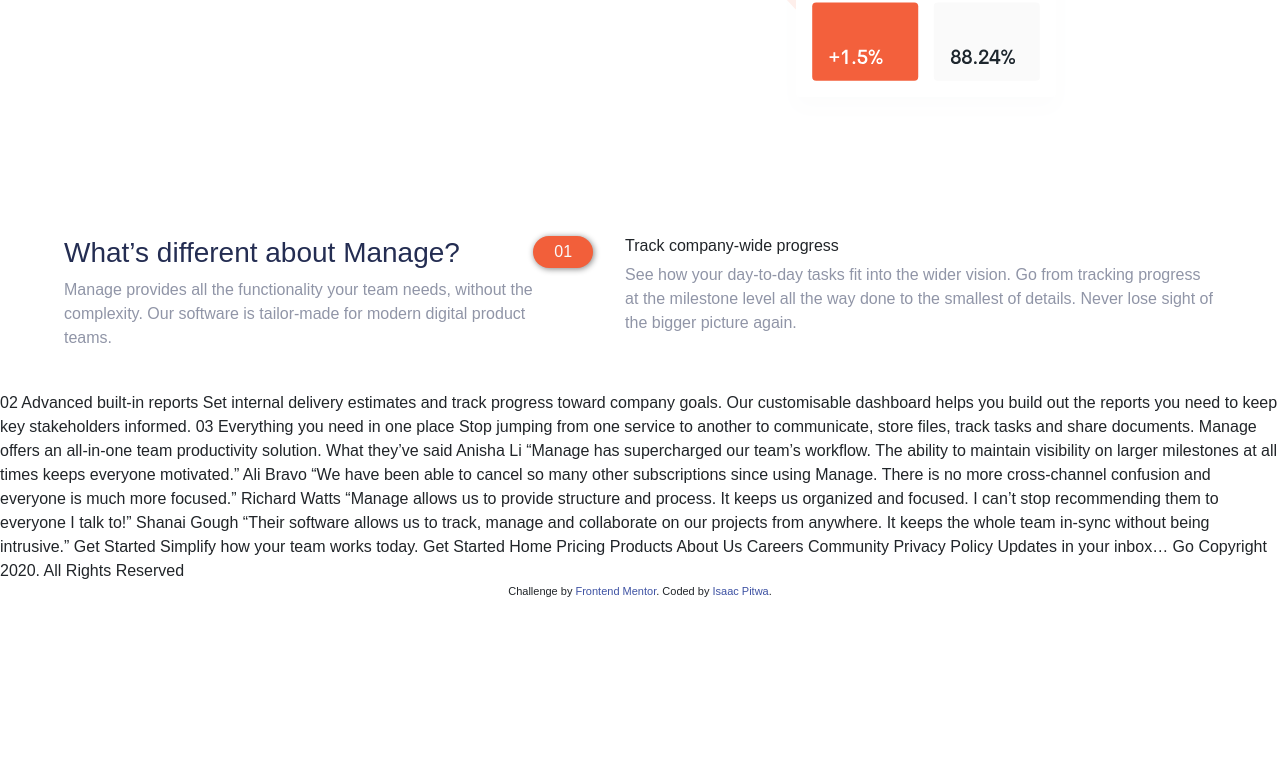
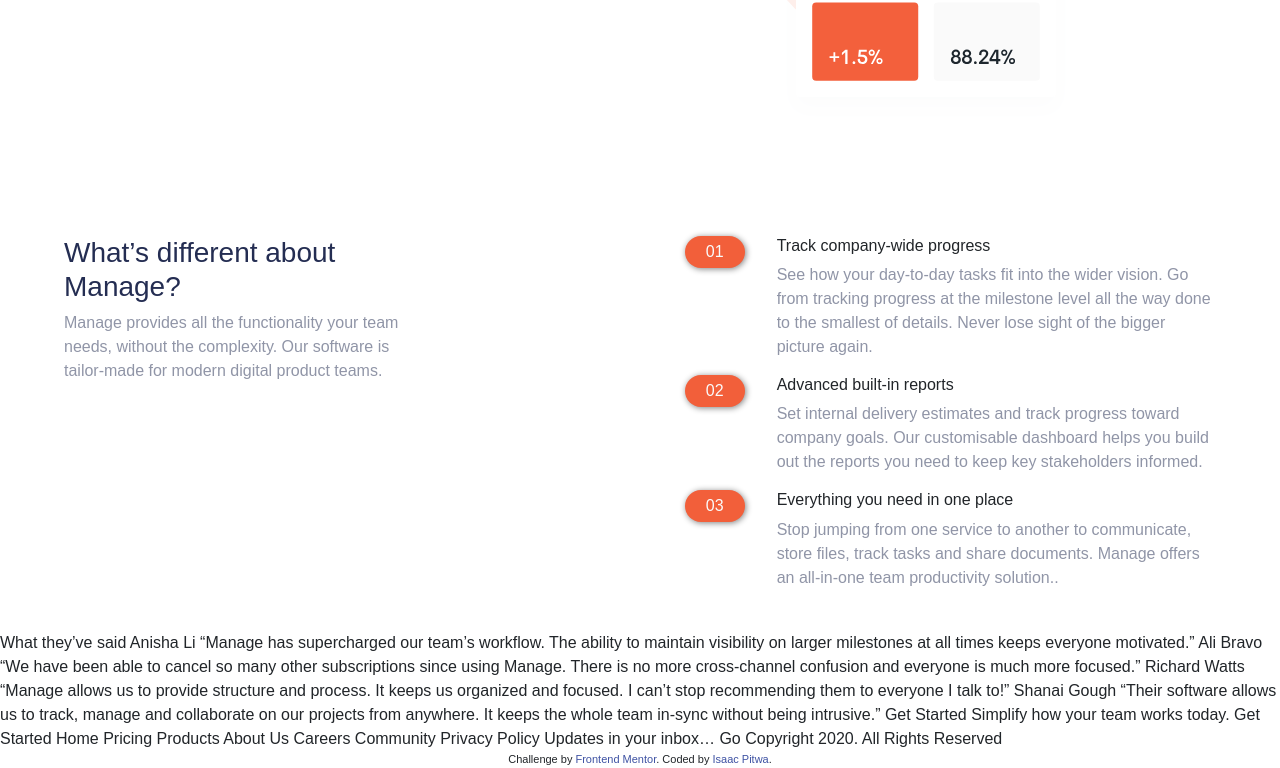
Before and after one commit to isaacpitwa/Manage-Landing-page, a plain HTML site: page index.html in a window 1280 px wide. Shown: the part 541-1309 px from the top of the page. Before the commit the page ends 1141 px from the top, so only its background shows below. Drawn offline with nearby package versions, Linux system fonts and the light colour scheme; a web font is replaced by a local one.

Commit message:
Why Manage section

```diff
--- a/index.html
+++ b/index.html
@@ -82,6 +82,7 @@
         the complexity. Our software is tailor-made for modern digital
         product teams.</p>
     </div>
+    <div style="width: 60%;"></div>
     <div class="reasons">
       <div class="reason">
         <div class="reason-label">
@@ -93,8 +94,29 @@
             tracking progress at the milestone level all the way done to the
             smallest of details. Never lose sight of the bigger picture again.</p>
         </div>
-
-
+      </div>
+      <div class="reason">
+        <div class="reason-label">
+          <div class="reason-label-btn">02</div>
+        </div>
+        <div class="reason-text">
+          <h6>Advanced built-in reports</h6>
+          <p>  Set internal delivery estimates and track progress toward company
+            goals. Our customisable dashboard helps you build out the reports
+            you need to keep key stakeholders informed.</p>
+        </div>
+      </div>
+      <div class="reason">
+        <div class="reason-label">
+          <div class="reason-label-btn">03</div>
+        </div>
+        <div class="reason-text">
+          <h6>Everything you need in one place</h6>
+          <p>
+            Stop jumping from one service to another to communicate, store files,
+            track tasks and share documents. Manage offers an all-in-one team
+            productivity solution..</p>
+        </div>
       </div>
     </div>
 
@@ -119,17 +141,8 @@
 
 
 
-  02
-  Advanced built-in reports
-  Set internal delivery estimates and track progress toward company
-  goals. Our customisable dashboard helps you build out the reports
-  you need to keep key stakeholders informed.
 
-  03
-  Everything you need in one place
-  Stop jumping from one service to another to communicate, store files,
-  track tasks and share documents. Manage offers an all-in-one team
-  productivity solution.
+
 
   What they’ve said
 
```
